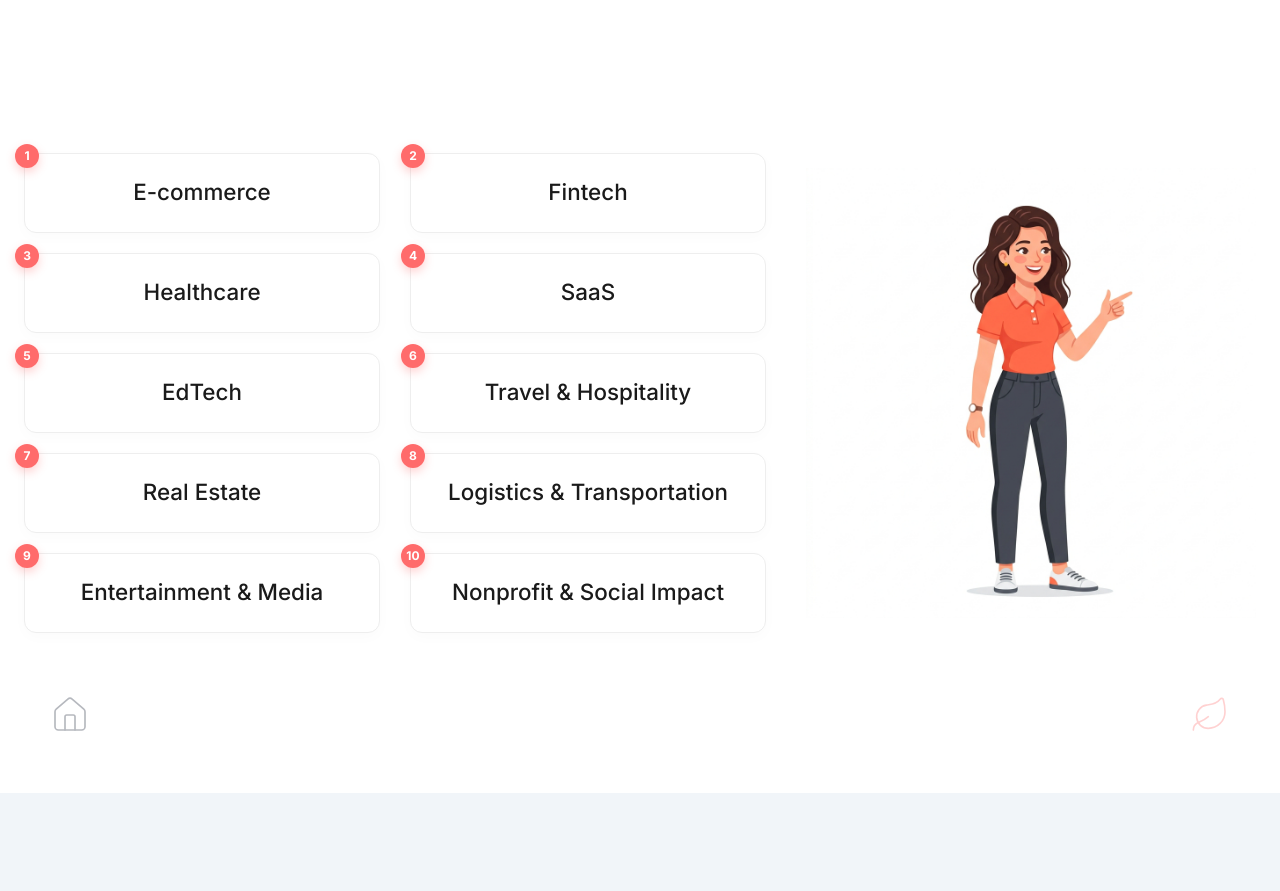
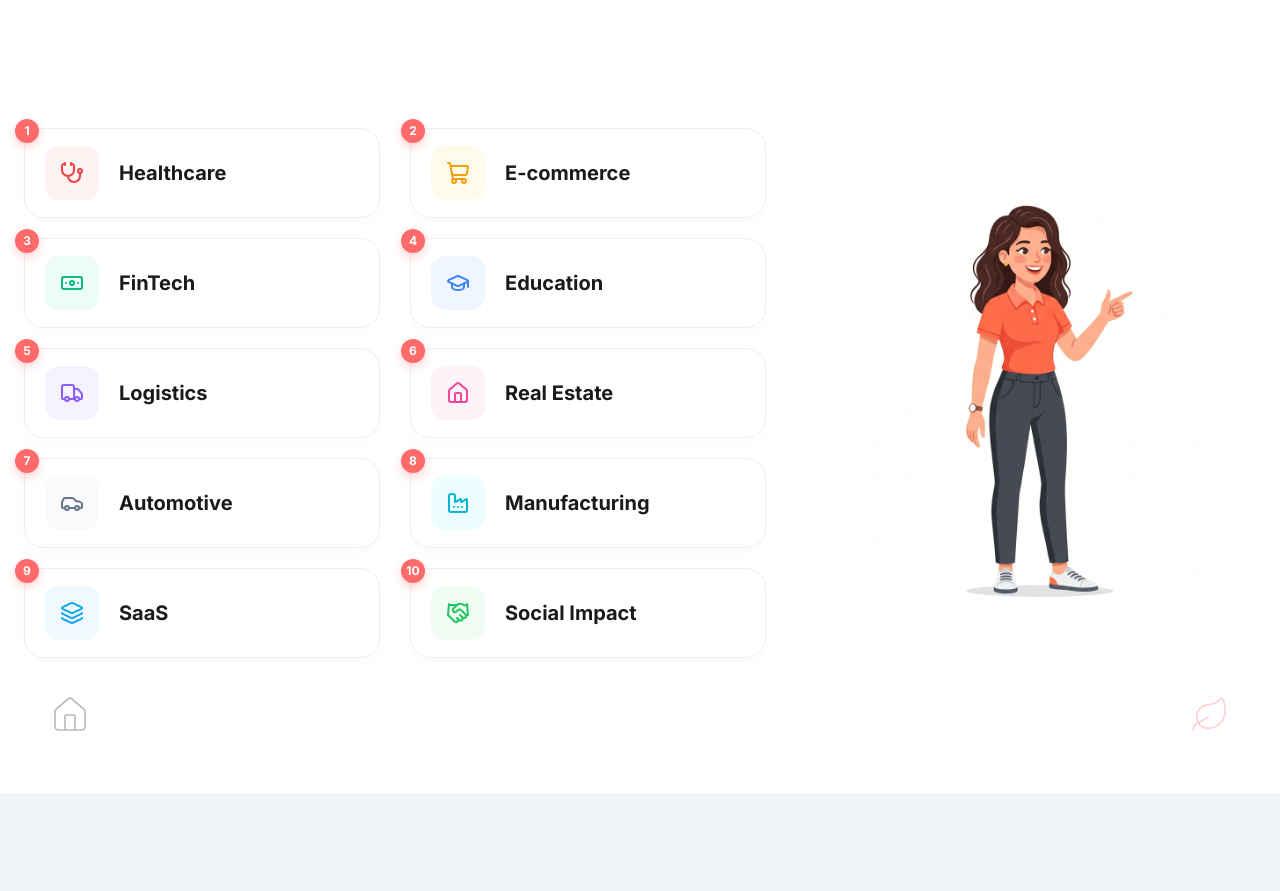
Before and after one commit to Eshbanoliver/techwebsite, a Next.js app: page / in a window 1280 px wide. Shown: the part 6980-7871 px from the top of the page. Built offline with nearby package versions, Linux system fonts and the light colour scheme.

Commit message:
updated files

```diff
--- a/app/page.tsx
+++ b/app/page.tsx
@@ -86,16 +86,16 @@ const whyUs = [
 
 
 const industries = [
-  { name: "E-commerce", icon: <ShoppingCart size={22} />, desc: "High-conversion growth engines with intelligent inventory and global payment maturity.", image: "/assets/industry_ecommerce_visual_1776415874745.png" },
-  { name: "Fintech", icon: <Banknote size={22} />, desc: "Secure transaction ecosystems, blockchain protocols, and AI fraud prevention systems.", image: "/assets/service_social_stock_1776416055715.png" },
-  { name: "Healthcare", icon: <Stethoscope size={22} />, desc: "HIPAA-compliant platforms, diagnostic AI, and data-driven patient experience nodes.", image: "/assets/industry_healthcare_visual_1776415815696.png" },
-  { name: "SaaS", icon: <Layers size={22} />, desc: "High-velocity product architectures designed for unlimited scale and global multi-tenancy.", image: "/assets/about_business_v2_stock_1776416113626.png" },
-  { name: "EdTech", icon: <GraduationCap size={22} />, desc: "Interactive digital classrooms and high-engagement LMS ecosystems for the age.", image: "/assets/about_business_growth_visual_1776415616126.png" },
-  { name: "Travel & Hospitality", icon: <Hotel size={22} />, desc: "Comprehensive booking logic, guest automation, and immersive experiences.", image: "/assets/hospitality_no_human_stock_1776416321098.png" },
-  { name: "Real Estate", icon: <HomeIcon size={22} />, desc: "Marketplace intelligence, virtual tours, and secure property engines.", image: "/assets/industry_hospitality_visual_1776415839091.png" },
-  { name: "Logistics & Transportation", icon: <Truck size={22} />, desc: "Real-time visibility, route optimization logic, and intelligence-driven supply chains.", image: "/assets/service_webdev_stock_1776416031626.png" },
-  { name: "Entertainment & Media", icon: <Zap size={22} />, desc: "Immersive streaming pipelines, digital asset management, and viral content tech.", image: "/assets/services_cinematic_bg_1776415793060.png" },
-  { name: "Nonprofit & Social Impact", icon: <Handshake size={22} />, desc: "High-transparency donation engines and community-centric global impact platforms.", image: "/assets/about_no_human_stock_1776416238612.png" }
+  { name: "Healthcare", icon: <Stethoscope size={24} />, lightColor: "#fef2f2", iconColor: "#ef4444" },
+  { name: "E-commerce", icon: <ShoppingCart size={24} />, lightColor: "#fffbeb", iconColor: "#f59e0b" },
+  { name: "FinTech", icon: <Banknote size={24} />, lightColor: "#ecfdf5", iconColor: "#10b981" },
+  { name: "Education", icon: <GraduationCap size={24} />, lightColor: "#eff6ff", iconColor: "#3b82f6" },
+  { name: "Logistics", icon: <Truck size={24} />, lightColor: "#f5f3ff", iconColor: "#8b5cf6" },
+  { name: "Real Estate", icon: <HomeIcon size={24} />, lightColor: "#fdf2f8", iconColor: "#ec4899" },
+  { name: "Automotive", icon: <Car size={24} />, lightColor: "#f8fafc", iconColor: "#64748b" },
+  { name: "Manufacturing", icon: <Factory size={24} />, lightColor: "#ecfeff", iconColor: "#06b6d4" },
+  { name: "SaaS", icon: <Layers size={24} />, lightColor: "#f0f9ff", iconColor: "#0ea5e9" },
+  { name: "Social Impact", icon: <Handshake size={24} />, lightColor: "#f0fdf4", iconColor: "#22c55e" }
 ];
 
 const fadeUp = {
@@ -380,6 +380,9 @@ export default function HomePage(): React.JSX.Element {
                   transition={{ duration: 0.5, delay: i * 0.05 }}
                 >
                   <div className="pill-num-v5">{i + 1}</div>
+                  <div className="pill-icon-box" style={{ background: ind.lightColor, color: ind.iconColor }}>
+                    {ind.icon}
+                  </div>
                   <h3>{ind.name}</h3>
                 </motion.div>
               ))}
```
Also changed, not shown: app/globals.css.
